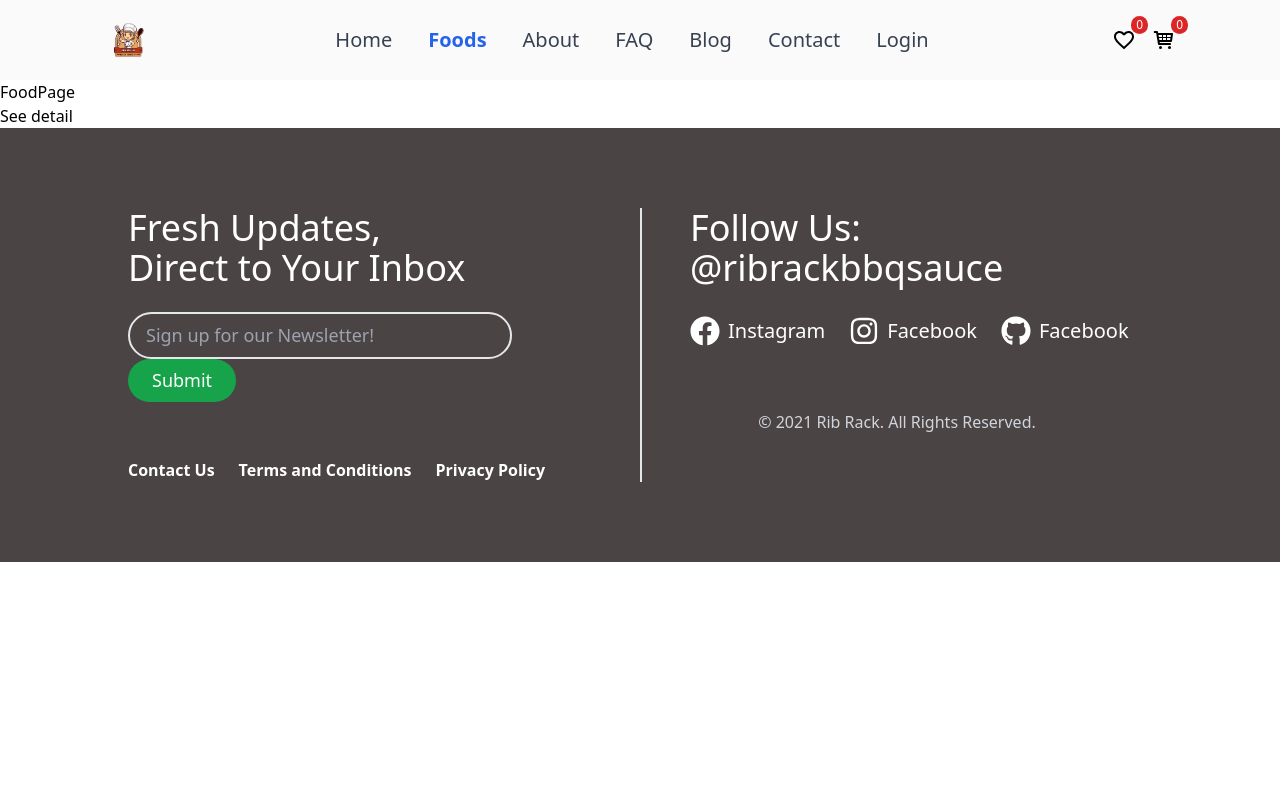
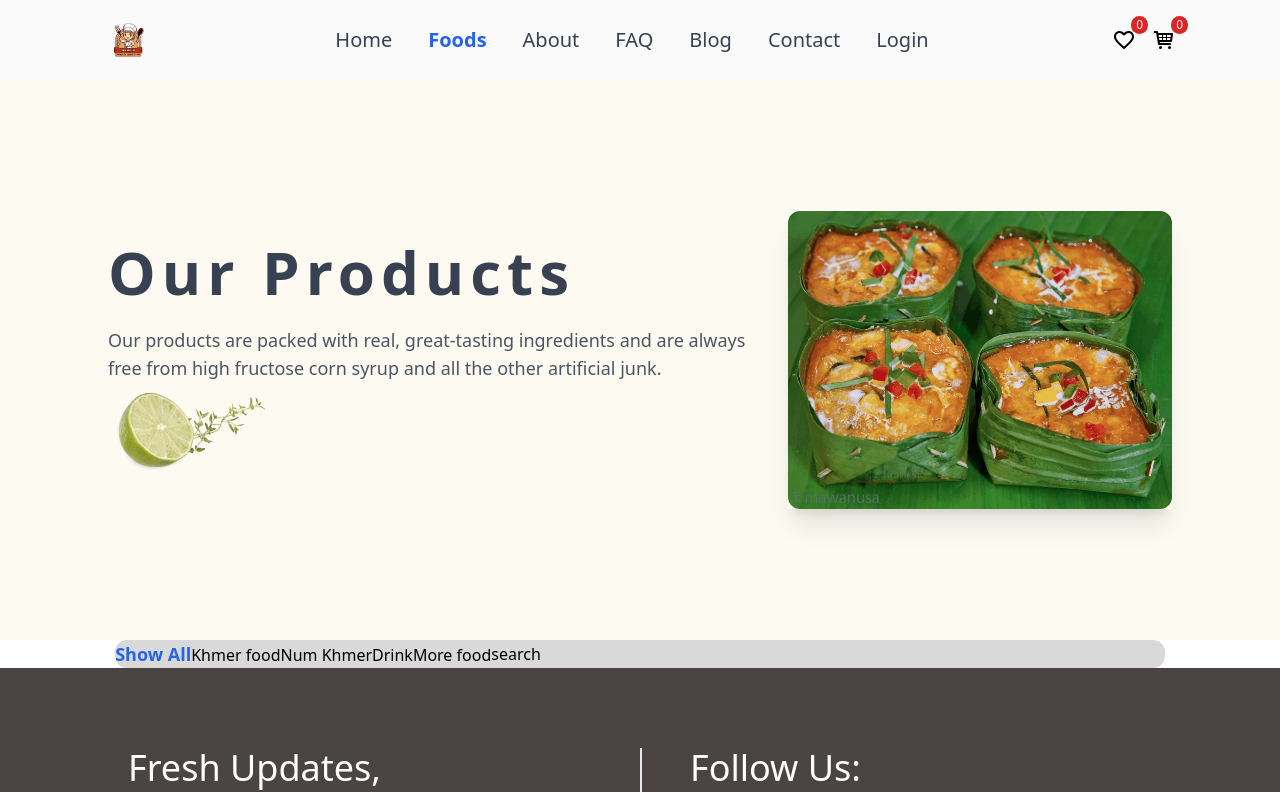
Before and after one commit to SokmengHoem/Khmer_Food, a React (Vite) app: page /food in a window 1280 px wide. Shown: the top 792 px of the page. Built offline with nearby package versions, Linux system fonts and the light colour scheme.

Commit message:
add food page

```diff
--- /dev/null
+++ b/src/components/Molecules/ProductHeader.tsx
@@ -0,0 +1,26 @@
+import React from 'react'
+
+
+interface OurProductProps {
+    title: string;
+    description: string;
+    image: string;
+    noneImg?: string;
+}
+
+export default function ProductHeader({title, description, image, noneImg}: OurProductProps) {
+  return (
+    <div className=' w-full h-[70vh] bg-[#fdfaf2] flex items-center gap-10 justify-center'>
+        <div className=' flex flex-col w-[50%]'>
+            <h1 className=' text-6xl font-extrabold tracking-widest text-gray-700'>{title}</h1>
+            <p className=' mt-6 text-lg font-medium text-gray-600'>{description}</p>
+            <div className=' w-40'>
+                <img src={noneImg} className=' w-full object-cover' alt="" />
+            </div>
+        </div>
+        <div className='w-[30%] shadow-xl'>
+           <img src={image} alt=""  className=' w-full rounded-xl'/>
+        </div>
+    </div>
+  )
+}
--- a/src/components/Organisms/layouts/Layout.tsx
+++ b/src/components/Organisms/layouts/Layout.tsx
@@ -40,43 +40,43 @@
           </div>
           <div className="hidden md:flex flex-row gap-9">
             <button
-              className={`${isActive('/')} hover:font-semibold hover:text-white transition-all duration-300 text-xl`}
+              className={`${isActive('/')} hover:font-semibold hover:text-blue-400 transition-all duration-300 text-xl`}
               onClick={() => onClickLinkPage('/')}
             >
               Home
             </button>
             <button
-              className={`${isActive('/food')} hover:font-semibold hover:text-white transition-all duration-300 text-xl`}
+              className={`${isActive('/food')} hover:font-semibold hover:text-blue-400 transition-all duration-300 text-xl`}
               onClick={() => onClickLinkPage('/food')}
             >
               Foods
             </button>
             <button
-              className={`${isActive('/about')} hover:font-semibold hover:text-white transition-all duration-300 text-xl`}
+              className={`${isActive('/about')} hover:font-semibold hover:text-blue-400 transition-all duration-300 text-xl`}
               onClick={() => onClickLinkPage('/about')}
             >
               About
             </button>
             <button
-              className={`${isActive('/faq')} hover:font-semibold hover:text-white transition-all duration-300 text-xl`}
+              className={`${isActive('/faq')} hover:font-semibold hover:text-blue-400 transition-all duration-300 text-xl`}
               onClick={() => onClickLinkPage('/faq')}
             >
               FAQ
             </button>
             <button
-              className={`${isActive('/blog')} hover:font-semibold hover:text-white transition-all duration-300 text-xl`}
+              className={`${isActive('/blog')} hover:font-semibold hover:text-blue-400 transition-all duration-300 text-xl`}
               onClick={() => onClickLinkPage('/blog')}
             >
               Blog
             </button>
             <button
-              className={`${isActive('/contact')} hover:font-semibold hover:text-white transition-all duration-300 text-xl`}
+              className={`${isActive('/contact')} hover:font-semibold hover:text-blue-400 transition-all duration-300 text-xl`}
               onClick={() => onClickLinkPage('/contact')}
             >
               Contact
             </button>
             <button
-              className={`${isActive('/login')} hover:font-semibold hover:text-white transition-all duration-300 text-xl`}
+              className={`${isActive('/login')} hover:font-semibold hover:text-blue-400 transition-all duration-300 text-xl`}
               onClick={() => onClickLinkPage('/login')}
             >
               Login
@@ -97,7 +97,7 @@
             </button>
             <button
               onClick={() => setMenuOpen(!menuOpen)}
-              className="text-white focus:outline-none md:hidden"
+              className="text-black focus:outline-none md:hidden"
             >
               {menuOpen ? <FaTimes size={24} /> : <FaBars size={24} />}
             </button>
--- /dev/null
+++ b/src/components/Organisms/layouts/NavLink.tsx
@@ -0,0 +1,24 @@
+import React from 'react'
+import { Link } from 'react-router-dom'
+
+type Props = {}
+
+export default function
+({}: Props) {
+  return (
+    <div className=' w-full h-auto'>
+        <div className=' w-[82%] bg-[#D9D9D9] rounded-xl  mx-auto flex items-center'>
+            <div>
+                <Link to="" className=' text-blue-600 text-lg font-bold'>Show All</Link>
+                <Link to="" className=' '>Khmer food</Link>
+                <Link to="" className=' '>Num Khmer</Link>
+                <Link to="" className=' '>Drink</Link>
+                <Link to="" className=' '>More food</Link>
+            </div>
+            <div>
+                search
+            </div>
+        </div>
+    </div>
+  )
+}
--- a/src/pages/food/FoodPage.tsx
+++ b/src/pages/food/FoodPage.tsx
@@ -1,14 +1,20 @@
 
 import React from 'react'
-import { Link } from 'react-router-dom'
+import ProductHeader from '../../components/Molecules/ProductHeader'
+import NavLink from '../../components/Organisms/layouts/NavLink'
 
 type Props = {}
 
 function FoodPage({}: Props) {
   return (
    <>
-     <div>FoodPage</div>
-     <Link to="/food-details">See detail</Link>
+     <ProductHeader
+     title={'Our Products'}
+     description={'Our products are packed with real, great-tasting ingredients and are always free from high fructose corn syrup and all the other artificial junk.'}
+     image={'images/FishAmok.webp'}
+     noneImg={'images/food.png'}
+     />
+     <NavLink/>
    </>
   )
 }
```
Also changed, not shown: public/images/FishAmok.webp (added), public/images/food.png (added).
